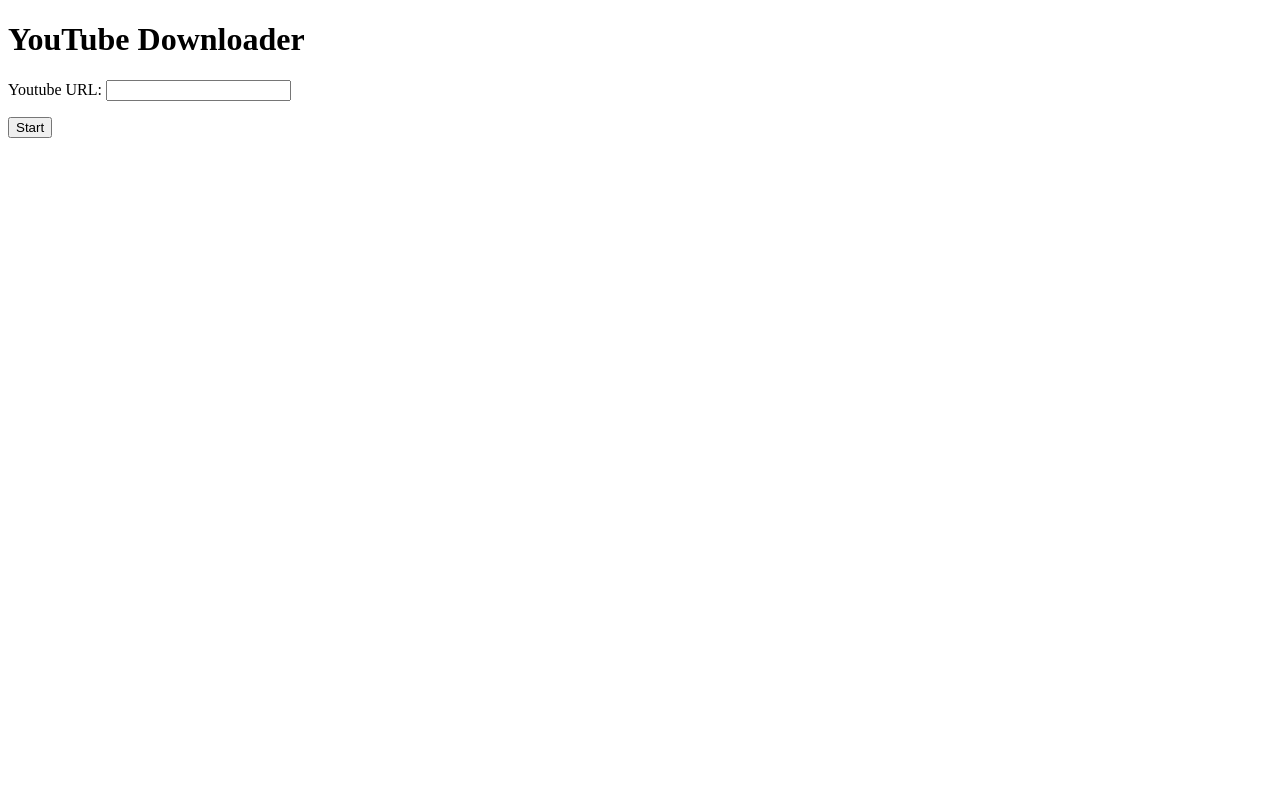
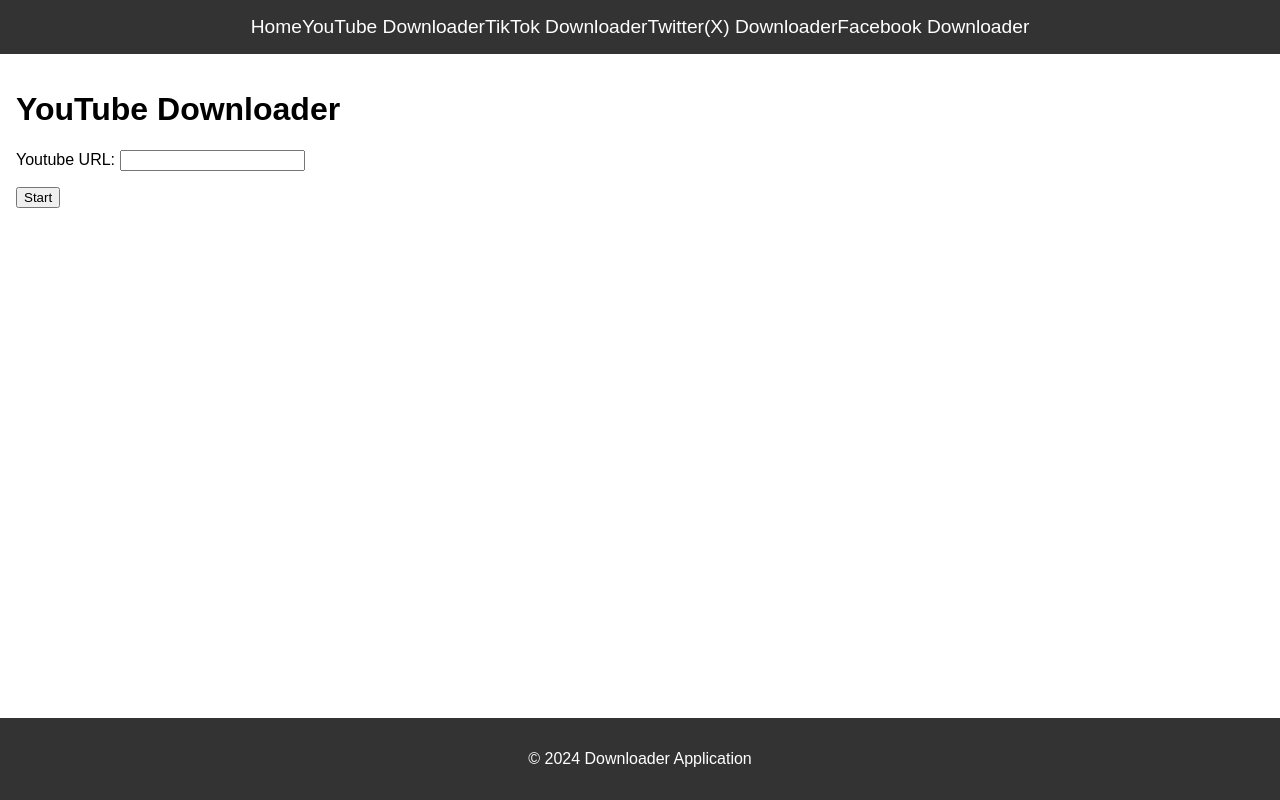
Before and after one commit to reckafella/downloader, a Django app: page / in a window 1280 px wide. Run offline with Django 5.2, Linux system fonts and the light colour scheme.

Commit message:
no idea what this is for

```diff
--- /dev/null
+++ b/downloader/youtube_downloader/static/css/styles.css
@@ -0,0 +1,56 @@
+body {
+    font-family: Arial, sans-serif;
+    margin: 0;
+    padding: 0;
+    box-sizing: border-box;
+}
+
+header {
+    background-color: #333;
+    color: #fff;
+    padding: 1em 0;
+}
+
+nav ul {
+    list-style: none;
+    padding: 0;
+    margin: 0;
+    display: flex;
+    justify-content: center;
+}
+
+img
+
+nav li {
+    margin: 0 1em;
+}
+
+nav a {
+    color: #fff;
+    text-decoration: none;
+    font-size: 1.2em;
+}
+
+main {
+    padding: 1em;
+}
+
+footer {
+    background-color: #333;
+    color: #fff;
+    text-align: center;
+    padding: 1em 0;
+    position: absolute;
+    bottom: 0;
+    width: 100%;
+}
+
+@media (max-width: 600px) {
+    nav ul {
+        flex-direction: column;
+    }
+
+    nav li {
+        margin: 0.5em 0;
+    }
+}
--- /dev/null
+++ b/downloader/youtube_downloader/templates/yt_downloader/base.html
@@ -0,0 +1,34 @@
+{% load static %}
+<!DOCTYPE html>
+<html lang="en">
+<head>
+    <title>{% block title %}Downloader{% endblock %}</title>
+    <meta charset="UTF-8">
+    <meta name="viewport" content="width=device-width, initial-scale=1.0">
+    <link rel="stylesheet" type="text/css" href="{% static 'css/styles.css' %}">
+    <link rel="icon" href="{% static 'icons/favicon.ico' %}" type="image/x-icon">
+
+</head>
+<body>
+    <header>
+        <nav>
+            <ul>
+                <li><a href="{% url 'index' %}">Home</a></li>
+                <li><a href="#">YouTube Downloader</a></li>
+                <li><a href="#">TikTok Downloader</a></li>
+                <li><a href="#">Twitter(X) Downloader</a></li>
+                <li><a href="#">Facebook Downloader</a></li>
+            </ul>
+        </nav>
+    </header>
+
+    <main>
+        {% block content %}
+        {% endblock %}
+    </main>
+
+    <footer>
+        <p>&copy; 2024 Downloader Application</p>
+    </footer>
+</body>
+</html>
--- a/downloader/youtube_downloader/templates/yt_downloader/index.html
+++ b/downloader/youtube_downloader/templates/yt_downloader/index.html
@@ -1,16 +1,12 @@
-<!DOCTYPE html>
-<html lang="en">
-<head>
-    <meta charset="UTF-8">
-    <meta name="viewport" content="width=device-width, initial-scale=1.0">
-    <title>YouTube Downloader</title>
-</head>
-<body>
+{% extends "yt_downloader/base.html" %}
+
+{% block title %}YouTube Downloader{% endblock %}
+
+{% block content %}
     <h1>YouTube Downloader</h1>
     <form method="post">
         {% csrf_token %}
         {{ form.as_p }}
         <button type="submit">Start</button>
     </form>
-</body>
-</html>
+{% endblock %}
--- a/downloader/youtube_downloader/views.py
+++ b/downloader/youtube_downloader/views.py
@@ -1,6 +1,6 @@
 from django.shortcuts import render, redirect
 from django.http import HttpResponse
-from .forms import YouTubeURLForm, QualitySelectionForm
+from .forms import YouTubeURLForm
 from pytube import YouTube
 import io
 
```
Also changed, not shown: downloader/youtube_downloader/templates/yt_downloader/download.html (+6 -10 lines), downloader/db.sqlite3, downloader/youtube_downloader/static/img/favicon.ico (added).
